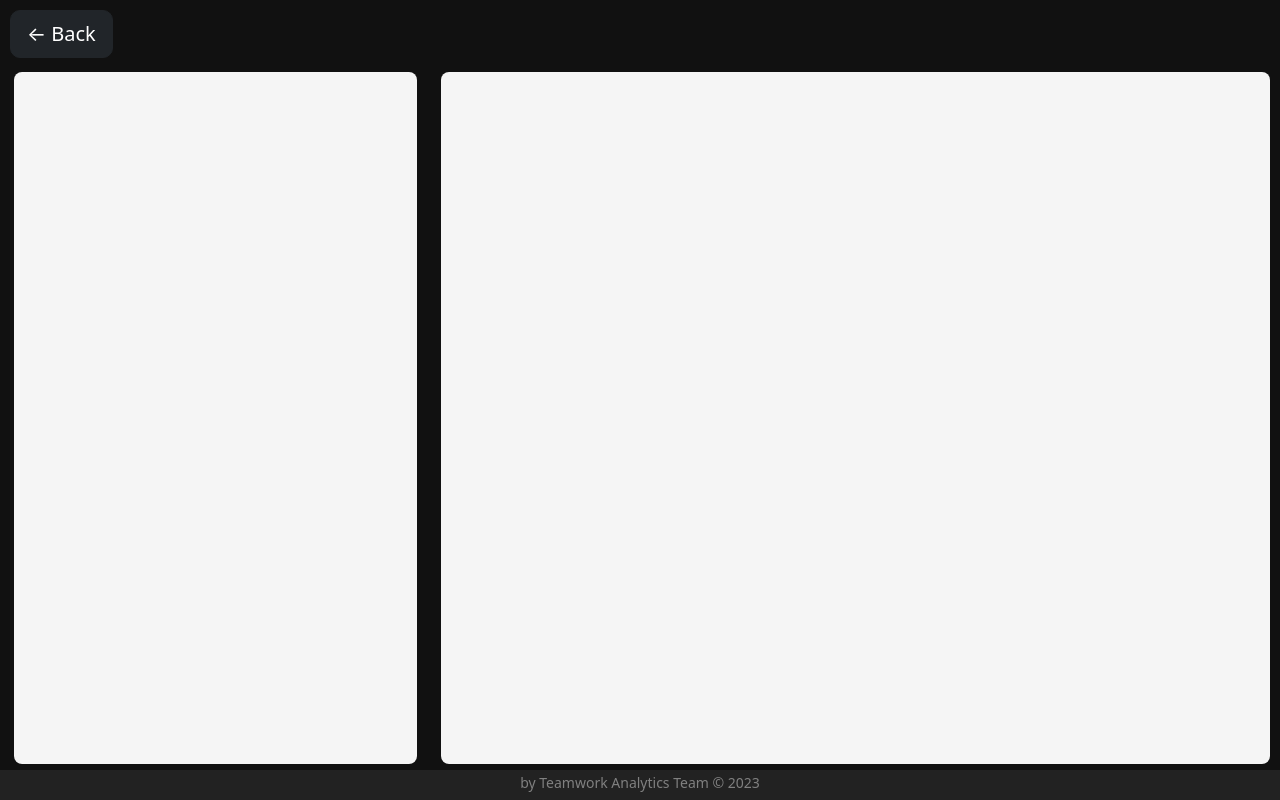
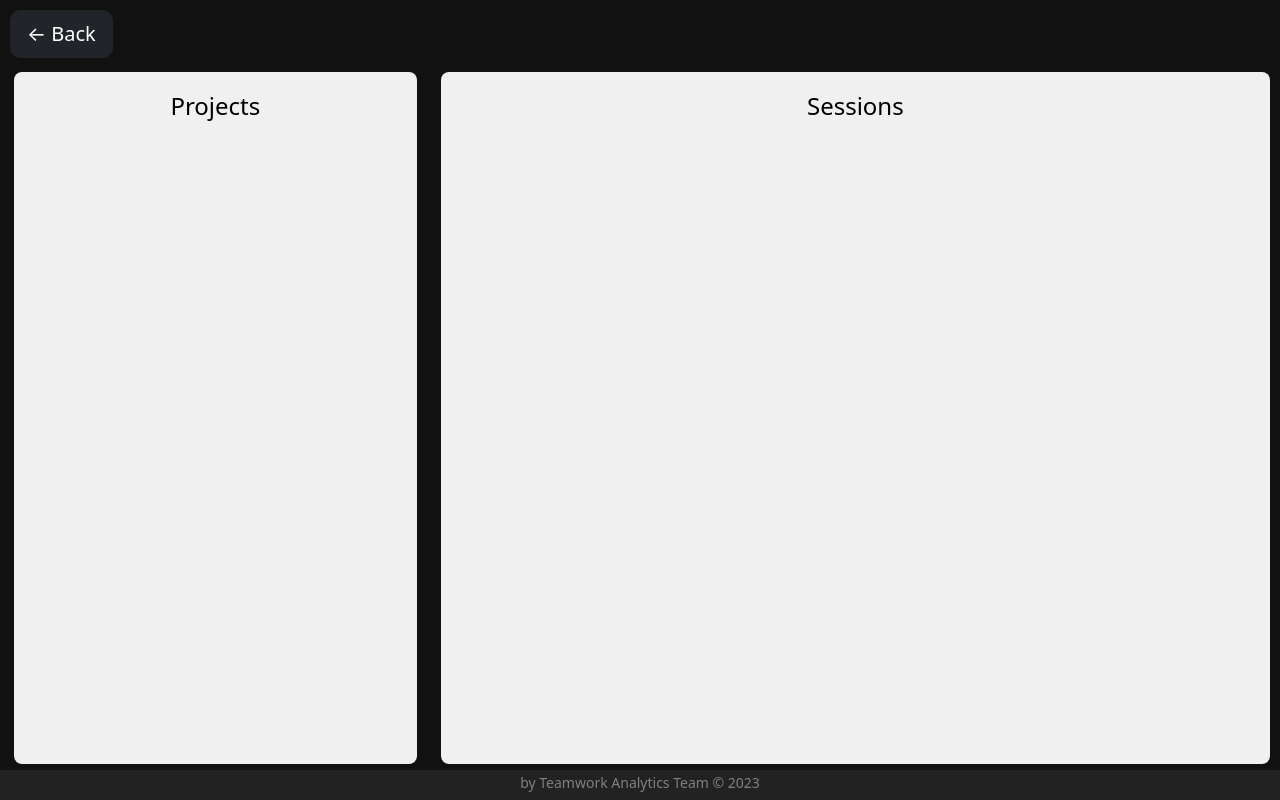
Before and after one commit to Teamwork-Analytics/teamwork-visualiser-dashboard, a React (Create React App) app in the folder client/: page /projects in a window 1280 px wide. Built offline with nearby package versions, Linux system fonts and the light colour scheme.

Commit message:
shared title component for contentContainer

```diff
--- a/client/src/components/buttons/BackButton.tsx
+++ b/client/src/components/buttons/BackButton.tsx
@@ -10,6 +10,7 @@ import "./BackButton.css";
 /**
  * Return a back buttons that navigates to the given url, or previous page if url is not provided.
  * @param {string} backUrl - Url string of the target page.
+ * @param {string} className - Additional class name to add to the container
  */
 const BackButton = ({
   backUrl,
--- a/client/src/components/containers/ContentContainer.css
+++ b/client/src/components/containers/ContentContainer.css
@@ -2,11 +2,14 @@
   display: flex;
   flex-direction: column;
   align-items: center;
-  justify-content: center;
-  background-color: #f5f5f5;
+  background-color: #f0f0f0;
   padding: 1em;
   border-radius: 0.5em;
   height: 100%;
   width: 100%;
   margin: 2px;
+  padding-top: 20px;
+  padding-right: 10px;
+  padding-bottom: 15px;
+  padding-left: 10px;
 }
--- a/client/src/components/containers/ContentContainer.tsx
+++ b/client/src/components/containers/ContentContainer.tsx
@@ -3,21 +3,29 @@
  * @description This file exports container wrapping content to display as a modular component.
  */
 import React from "react";
+import ContainerTitle from "../wordings/ContainerTitle";
 import "./ContentContainer.css";
 
 /**
- *
- * @param {React.ReactNode} children
- * @returns
+ * Return a container wrapping content to display as a modular component.
+ * @param {React.ReactNode} children component
+ * @param {string} className - Additional class name to add to the container
  */
 const ContentContainer = ({
   children,
   className,
+  containerTitle,
 }: {
   children?: React.ReactNode;
   className?: string;
+  containerTitle?: string;
 }) => {
-  return <div className={"content-container " + className}>{children}</div>;
+  return (
+    <div className={"content-container " + className}>
+      {containerTitle && <ContainerTitle title={containerTitle} />}
+      {children}
+    </div>
+  );
 };
 
 export default ContentContainer;
--- /dev/null
+++ b/client/src/components/wordings/ContainerTitle.css
@@ -0,0 +1,5 @@
+.container-title-text {
+  text-align: center;
+  font-weight: 500;
+  color: black;
+}
--- /dev/null
+++ b/client/src/components/wordings/ContainerTitle.tsx
@@ -0,0 +1,23 @@
+/**
+ * @file ContainerTitle.tsx
+ * @description This file exports text to display as a title in content container.
+ */
+import React from "react";
+import "./ContainerTitle.css";
+
+/**
+ * Return a text to display as a title.
+ * @param {string} title - Text to display as title.
+ * @param {string} className - Additional class name to add to the text
+ */
+const ContainerTitle = ({
+  title,
+  className,
+}: {
+  title: string;
+  className?: string;
+}) => {
+  return <h4 className={"container-title-text " + className}>{title}</h4>;
+};
+
+export default ContainerTitle;
--- a/client/src/pages/projectManagement/ProjectManagementPage.tsx
+++ b/client/src/pages/projectManagement/ProjectManagementPage.tsx
@@ -6,7 +6,7 @@
  */
 
 import React from "react";
-import { Col, Row, Container } from "react-bootstrap";
+import { Col, Row } from "react-bootstrap";
 import BackButton from "../../components/buttons/BackButton";
 import ContentContainer from "../../components/containers/ContentContainer";
 import { defaultStyles as styles } from "../page-styles";
@@ -18,10 +18,16 @@ const ProjectManagementPage = () => {
       <BackButton className="projects-back-button"></BackButton>
       <Row className="project-page-content-row">
         <Col xs={4}>
-          <ContentContainer className="project-list-container"></ContentContainer>
+          <ContentContainer
+            containerTitle="Projects"
+            className="project-list-container"
+          ></ContentContainer>
         </Col>
         <Col>
-          <ContentContainer className="session-list-container"></ContentContainer>
+          <ContentContainer
+            containerTitle="Sessions"
+            className="session-list-container"
+          ></ContentContainer>
         </Col>
       </Row>
     </div>
```
